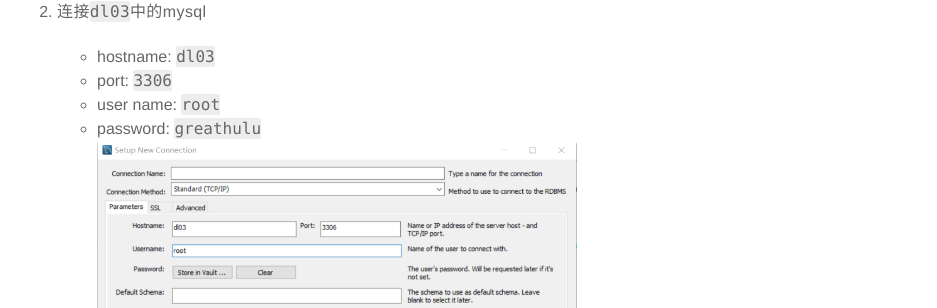
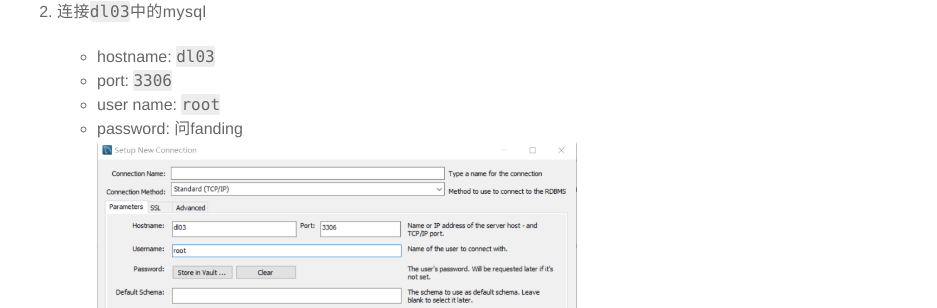
Before and after one commit to dawsonlee1790/dawsonlee1790.github.io, a Jekyll site: the page built from _posts/2018-10-4-Taonomy Tool部署新版本指南.md, in a window 1280 px wide and 900 px high. Shown: the part 359-667 px from the top of the window, without its empty margins (343-1280 px from the left). Built offline with Jekyll 4.4.1, drawn with Linux system fonts in a browser that asks for light colours; comment, search, counter and statistics services are not loaded.

Commit message:
发布新文章《Taonomy Tool部署新版本指南》

```diff
--- a/_posts/2018-10-4-Taonomy Tool部署新版本指南.md
+++ b/_posts/2018-10-4-Taonomy Tool部署新版本指南.md
@@ -28,7 +28,7 @@ tag:
     * hostname: `dl03`
     * port: `3306`
     * user name: `root`
-    * password: `greathulu`
+    * password: 问fanding
     ![connectdl03][2]
 
 3. 修改`taxonomy`数据库的一些数据
```
